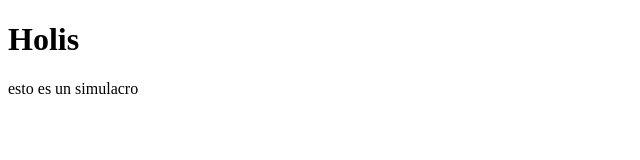
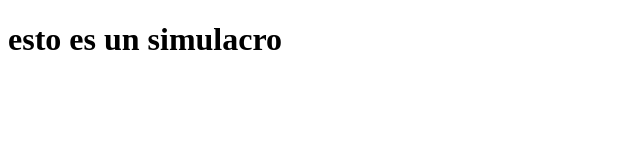
Before and after one commit to flor-moderna/probandoGIT, a plain HTML site: page first.html in a window 1280 px wide. Shown: the whole page, without its empty margins (0-640 px from the left). Drawn offline with Linux system fonts and the light colour scheme.

Commit message:
primera versionsita

```diff
--- a/index.html
+++ b/first.html
@@ -4,10 +4,9 @@
     <meta charset="UTF-8">
     <meta http-equiv="X-UA-Compatible" content="IE=edge">
     <meta name="viewport" content="width=device-width, initial-scale=1.0">
-    <title>probando GIT</title>
+    <title>Document</title>
 </head>
 <body>
-    <h1>Holis</h1>
-    <p>esto es un simulacro</p>
+    <h1>esto es un simulacro</h1>
 </body>
 </html>
```
